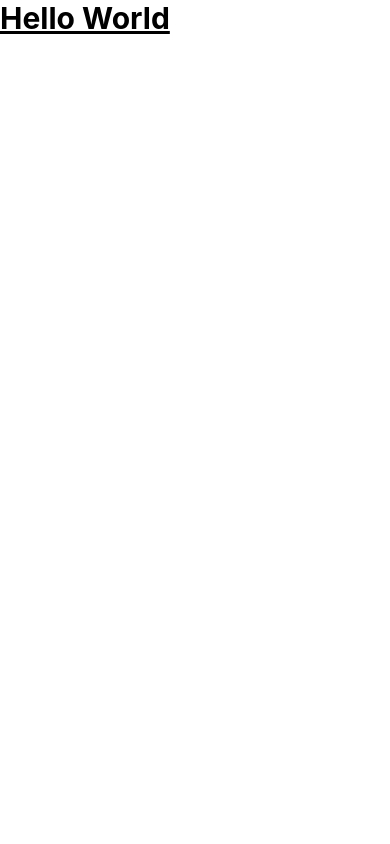
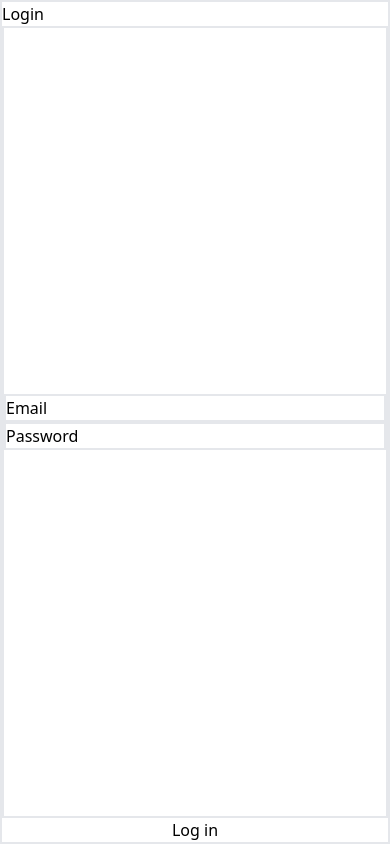
Before and after one commit to Andrewgraemebrooks/recette-front, a Next.js app: page /login in a window 390 px wide. Built offline with nearby package versions, Linux system fonts and the light colour scheme.

Commit message:
Started work on the mobile view of the login page

```diff
--- a/pages/login.tsx
+++ b/pages/login.tsx
@@ -1,8 +1,22 @@
 import type { NextPage } from "next";
 
 const Login: NextPage = () => {
+  // Example: https://tailwindcomponents.com/component/mobile-login-page
   return (
-    <h1 className="text-3xl font-bold underline">Hello World</h1>
+    <div className="flex flex-col border-solid border-2 min-h-screen">
+      <h1>Login</h1>
+      <div className="grow flex flex-col justify-center border-solid border-2">
+        <div className="border-solid border-2">
+          <label>Email</label>
+          <input type="email" />
+        </div>
+        <div className="border-solid border-2">
+          <label>Password</label>
+          <input type="password" />
+        </div>
+      </div>
+      <button>Log in</button>
+    </div>
   )
 }
 
--- a/styles/globals.css
+++ b/styles/globals.css
@@ -1,20 +1,3 @@
-html,
-body {
-  padding: 0;
-  margin: 0;
-  font-family: -apple-system, BlinkMacSystemFont, Segoe UI, Roboto, Oxygen,
-    Ubuntu, Cantarell, Fira Sans, Droid Sans, Helvetica Neue, sans-serif;
-}
-
-a {
-  color: inherit;
-  text-decoration: none;
-}
-
-* {
-  box-sizing: border-box;
-}
-
 @tailwind base;
 @tailwind components;
 @tailwind utilities;
```
